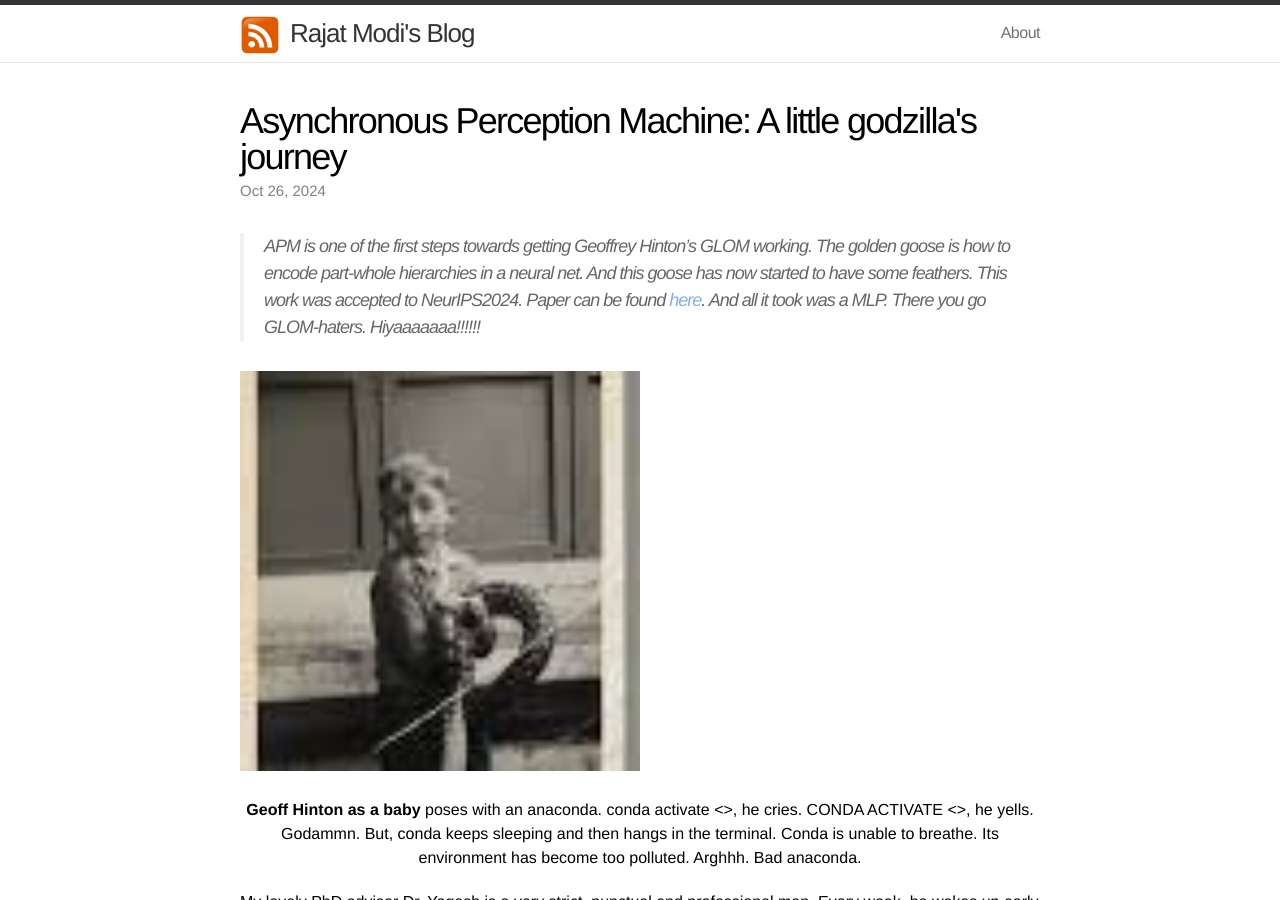
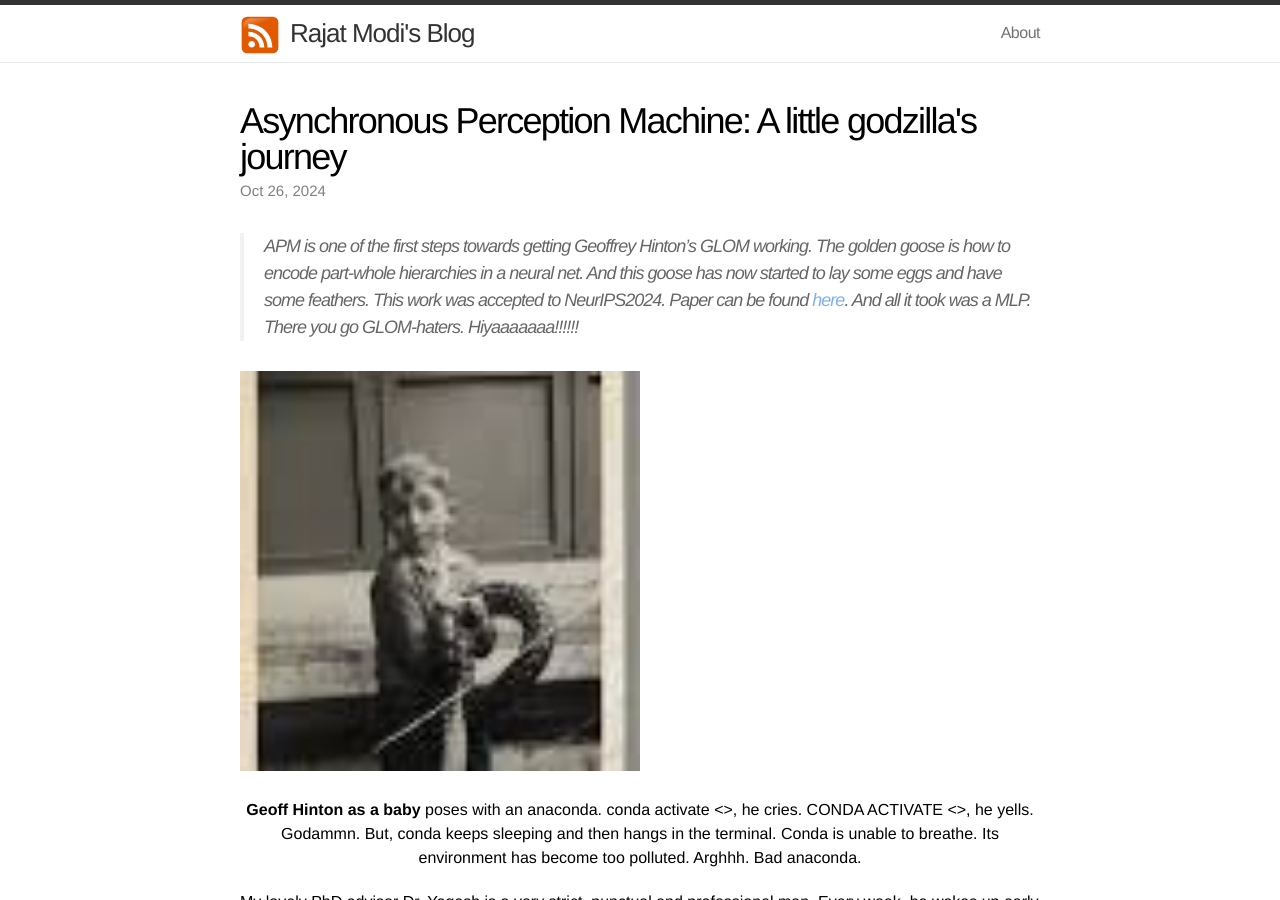
Before and after one commit to rajatmodi62/rajatmodi62.github.io, a Jekyll site: the page built from _posts/2024-10-26-hinton_apm.md, in a window 1280 px wide and 900 px high. Built offline with Jekyll 4.4.1, drawn with Linux system fonts in a browser that asks for light colours; comment, search, counter and statistics services are not loaded.

Commit message:
soft link blog

```diff
--- a/_posts/2024-10-26-hinton_apm.md
+++ b/_posts/2024-10-26-hinton_apm.md
@@ -5,7 +5,7 @@ title:  "Asynchronous Perception Machine: A little godzilla's journey"
 description: "APM is one of the first steps towards getting Hinton's GLOM working. The golden goose is how to encode part-whole hierarchies in a neural net"
 date:   2024-10-26 11:00:00
 ---
-> APM is one of the first steps towards getting Geoffrey Hinton's GLOM working. The golden goose is how to encode part-whole hierarchies in a neural net. And this goose has now started to have some feathers. This work was accepted to NeurIPS2024. Paper can be found <a href="URL">here</a>. And all it took was a MLP. There you go GLOM-haters. Hiyaaaaaaa!!!!!!
+> APM is one of the first steps towards getting Geoffrey Hinton's GLOM working. The golden goose is how to encode part-whole hierarchies in a neural net. And this goose has now started to lay some eggs and have some feathers. This work was accepted to NeurIPS2024. Paper can be found <a href="URL">here</a>. And all it took was a MLP. There you go GLOM-haters. Hiyaaaaaaa!!!!!!
 
 
 <div class="text-center" style="margin: 0 auto; max-width: 800px;"> <!-- Set max-width as needed -->
```
